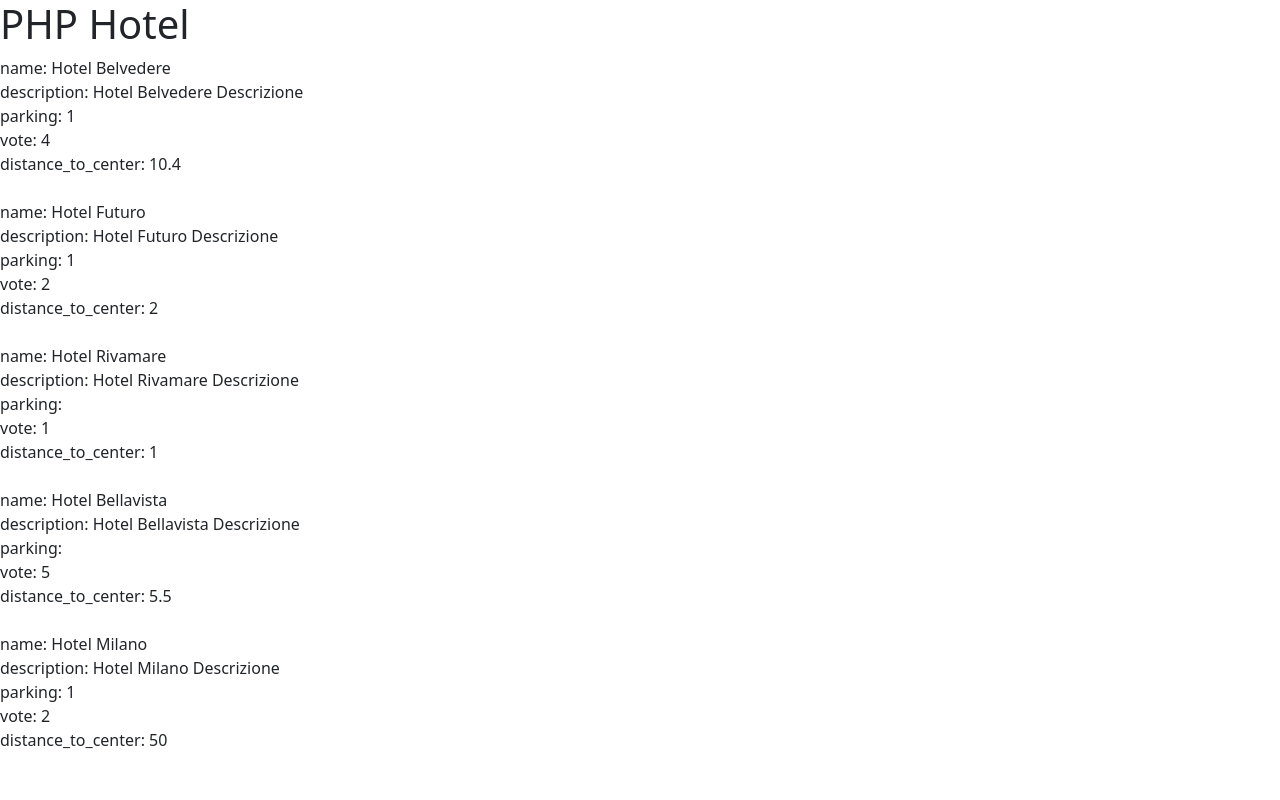
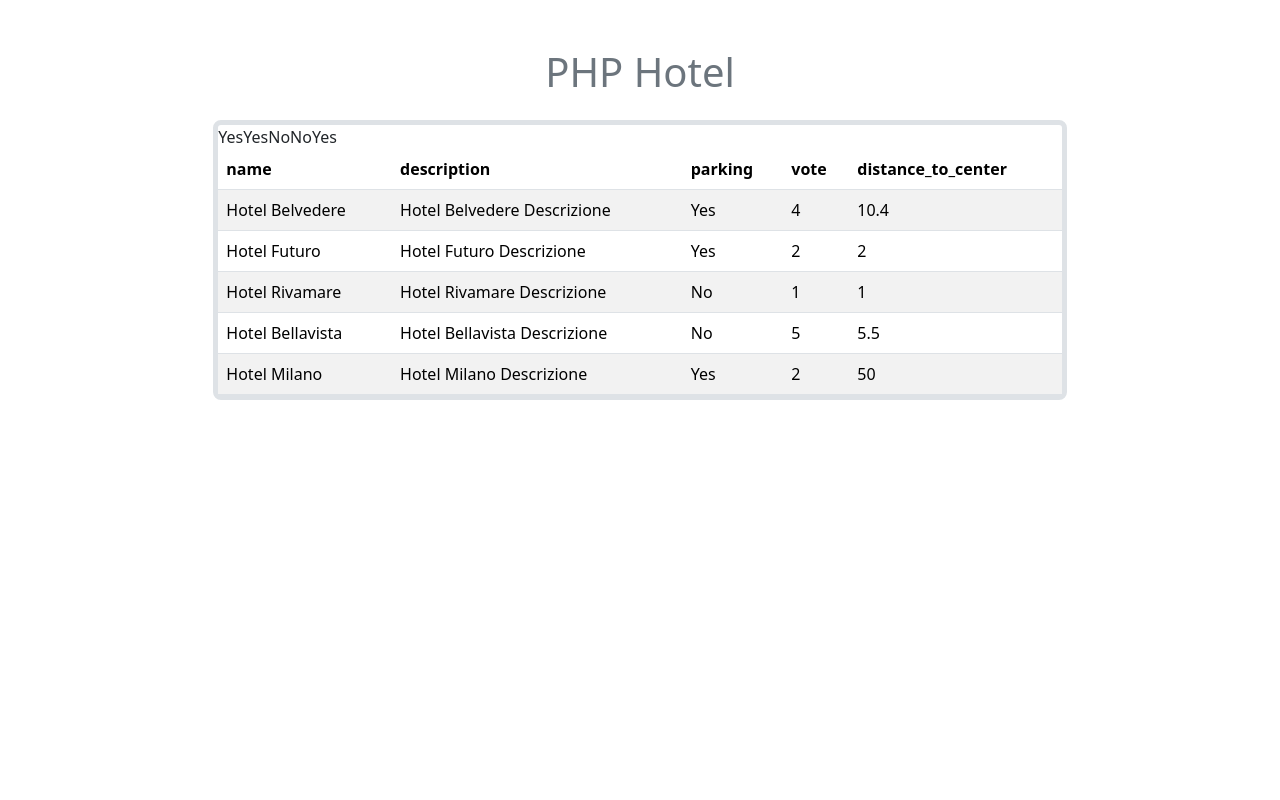
Before and after one commit to Luigi-Iorio/php-hotel, a PHP site: page / in a window 1280 px wide. Run offline with PHP 8.4, Linux system fonts and the light colour scheme.

Commit message:
feat: informazioni mostrate tramite tabella

```diff
--- a/index.php
+++ b/index.php
@@ -54,20 +54,44 @@ $hotels = [
 <body>
     <!-- header -->
     <header>
-        <h1>PHP Hotel</h1>
+        <h1 class="text-center mt-5 text-secondary">PHP Hotel</h1>
     </header>
     <!-- /header -->
     <!-- main -->
-    <main>
-        <div class="hotel">
-            <?php
-            foreach ($hotels as $hotel) {
-                foreach ($hotel as $key => $info) {
-                    echo "<div class='info'>$key: $info</div>";
-                };
-                echo "<br>";
-            };
-            ?>
+    <main class="col-12 col-md-8 mx-auto mt-4">
+        <div class="hotel border border-5 rounded-3">
+            <!-- tabella -->
+            <table class="table table-striped table-hover mb-0">
+                <thead>
+                    <tr>
+                        <?php foreach ($hotels[0] as $key => $info) {
+                            echo "<th scope='col'>$key</th>";
+                        }; ?>
+                    </tr>
+                </thead>
+                <tbody>
+                    <?php
+                    foreach ($hotels as $hotel) {
+                        // tr
+                        echo "<tr>";
+                        // conversione valore booleano in stringa
+                        if ($hotel["parking"] === true) { //se parcheggio è true
+                            echo $hotel["parking"] = "Yes"; //stampa la stringa yes
+                        } else {
+                            echo $hotel["parking"] = "No"; //stampa la stringa No
+                        };
+                        foreach ($hotel as $info) {
+                            // td
+                            echo "<td>$info</td>";
+                            // td
+                        };
+                        echo "</tr>";
+                        // tr
+                    };
+                    ?>
+                </tbody>
+            </table>
+            <!-- /tabella -->
         </div>
     </main>
     <!-- /main -->
```
